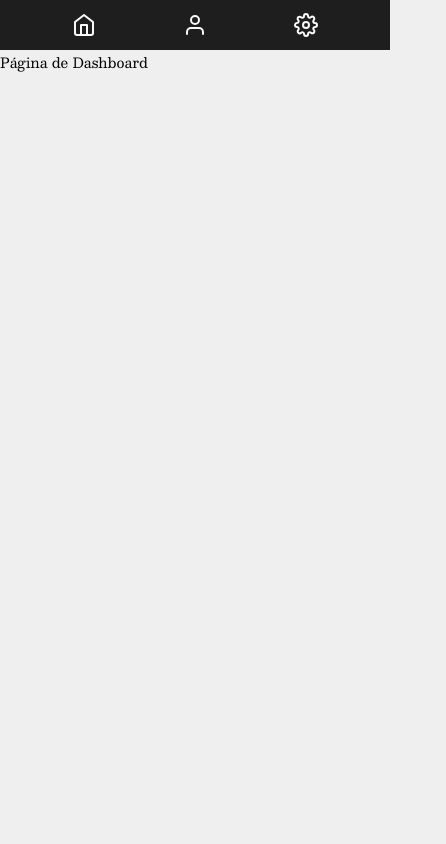
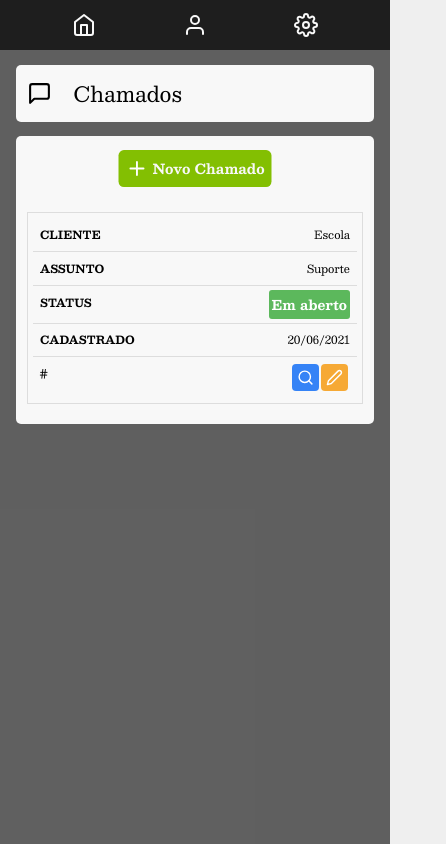
Before and after one commit to g-bolsoni/Systen, a React (Create React App) app: page /dashboard in a window 390 px wide. Shown: the whole page, 446 px wide, since content can reach past the window. Built offline with nearby package versions, Linux system fonts and the light colour scheme; no server answers; sample sign-in values are in the browser's storage.

Commit message:
table responsive

```diff
--- a/src/pages/Customers/index.js
+++ b/src/pages/Customers/index.js
@@ -1,13 +1,63 @@
-import React from 'react'
-import './style.scss'
+import React, {useState} from 'react'
+import './style.scss';
+import {toast} from 'react-toastify';
+import firebase from '../../services/firebaseConnection';
+
 import Header from '../../components/Header';
-
+import Title from '../../components/Title';
+import {FiUser} from 'react-icons/fi';
 
 
 export default function Customers() {
+    const [name_fantasia, setName_fantasia] = useState('');
+    const [cnpn_client, setCnpn_client] = useState('');
+    const [adress, setAdress] = useState('');
+
+    async function handleClient(e){
+        e.preventDefault()
+        if(name_fantasia !== '' && cnpn_client !== '' && adress !== ''){
+            await firebase.firestore().collection('custumers')
+            .add({
+                name_fantasia : name_fantasia,
+                cnpn_client: cnpn_client,
+                adress: adress
+            }).then(()=>{
+                setName_fantasia('');
+                setCnpn_client('');
+                setAdress('');
+                toast.info('Empresa cadastrada com sucesso!')
+            })
+            .catch((err)=>{
+                console.log(`Cadastro de usuário ${err}`);
+                toast.error('Algo deu errado, tente novamente')
+            })
+        }else{
+            toast.error('Preencha todos os campos!')
+        }
+    }
+
     return (
         <div className="customers_container">
             <Header/>
+            <div className="content">
+                <Title name="Clientes">
+                    <FiUser size={25} />
+                </Title>
+                <div className="container">
+                    <form className="form_profile" onSubmit={handleClient}>
+                        <label> Nome Fantasia:</label>
+                        <input placeholder="Nome da Empresa" type="text" value={name_fantasia} onChange={(e)=> setName_fantasia(e.target.value)} />
+
+                        <label>CNPJ:</label>
+                        <input placeholder="CNPJ da Empresa" type="text" value={cnpn_client} onChange={(e)=> setCnpn_client(e.target.value)} />
+
+                        <label> Endereço:</label>
+                        <input placeholder="Endereço da Empresa" type="text" value={adress} onChange={(e)=> setAdress(e.target.value)} />
+
+                        <button type="submit">  Cadastrar</button>
+                    </form>
+                </div>
+            </div>
         </div>
     )
 }
--- a/src/pages/Customers/style.scss
+++ b/src/pages/Customers/style.scss
@@ -0,0 +1,53 @@
+.customers_container{
+    width: 100%;
+    background-color: #0009;
+    overflow-y: scroll;
+    .container{
+        display: flex;
+        background-color: #f8f8f8;
+        border-radius:5px ;
+        padding: .8em;
+        align-items: center;
+        margin-bottom: 1em;
+        .form_profile{
+            display: flex;
+            flex-direction: column;
+            label{
+                font-size: 17px;
+                font-weight: 500;
+                padding: 5px 0;
+            }
+            input{
+                width: 100%;
+                border: 1px solid #121212;
+                border-radius: 5px;
+                background: transparent;
+                padding: 5px 0 5px 10px;
+            }
+
+            button{
+                background-color: #181c2c;
+                max-width:100%;
+                margin: 1.5em 0;
+                color:#f8f8f8;
+                padding: .3em 0;
+                border-radius: 5px;
+                text-align: center;
+                cursor: pointer;
+                position: relative;
+                transition: .3s all ease;
+            }
+            button:after{
+                content: '';
+                position: absolute;
+                top: 90%;
+                background-color: #181c2c;
+                left: 50%;
+                width: 0;
+                height: 2px;
+                margin-top: 4px;
+                transition: .3s all ease;
+            }
+        }
+    }
+}
--- a/src/pages/Dashboard/index.js
+++ b/src/pages/Dashboard/index.js
@@ -1,11 +1,61 @@
-import { useContext } from 'react';
-import { UserContext } from '../../contexts/user';
+import './style.scss'
+import { useState } from 'react';
 import Header from '../../components/Header';
+import Title from '../../components/Title';
+import { Link } from 'react-router-dom';
+
+import {FiMessageSquare,FiPlus, FiSearch, FiEdit2} from 'react-icons/fi';
 export default function Dashboard() {
+    const [called, setcalled] = useState([])
     return (
-        <div>
+        <div className="dashboard_container">
             <Header/>
-            Página de Dashboard
+            <div className="content">
+                <Title name="Chamados" >
+                    <FiMessageSquare color="#000" size={25}/>
+                </Title>
+                {called.length !== 0 ? (
+                    <div className="container dashboard">
+                        <span> Nenhum chamado registrado </span>
+                        <Link to="/new" className="new"><FiPlus size={25} color="#fff"/>Novo Chamado</Link>
+                    </div>
+                ):(
+                    <div className="container active">
+                        <Link to="/new" className="new"><FiPlus size={25} color="#fff"/>Novo Chamado</Link>
+
+                        <table>
+                            <thead>
+                                <tr>
+                                    <th scope="col">Cliente</th>
+                                    <th scope="col">Assunto</th>
+                                    <th scope="col">Status</th>
+                                    <th scope="col">Cadastrado em</th>
+                                    <th scope="col">#</th>
+                                </tr>
+
+                            </thead>
+                            <tbody>
+                                <tr>
+                                    <td data-label="Cliente">Escola</td>
+                                    <td data-label="Assunto">Suporte</td>
+                                    <td data-label="Status">
+                                        <span className="badge" style={{background:'#5cb85c'}}>Em aberto</span>
+                                    </td>
+                                    <td data-label="Cadastrado">20/06/2021</td>
+                                    <td data-label="#">
+                                        <button className="action"style={{background:'#3583f6'}}>
+                                            <FiSearch color="#fff" size={17}/>
+                                        </button>
+                                        <button className="action"style={{background:'#f6a935'}}>
+                                            <FiEdit2 color="#fff" size={17}/>
+                                        </button>
+                                    </td>
+                                </tr>
+                            </tbody>
+                        </table>
+                    </div>
+                )}
+            </div>
         </div>
     )
 }
--- /dev/null
+++ b/src/pages/Dashboard/style.scss
@@ -0,0 +1,133 @@
+.dashboard_container{
+    width: 100%;
+    background-color: #0009;
+    overflow-y: scroll;
+    .container{
+        display: flex;
+        justify-content: center;
+        align-items: center;
+        flex-direction: column;
+        background-color: #f8f8f8;
+        border-radius:5px ;
+        padding: .8em;
+        align-items: center;
+        margin-bottom: 1em;
+        span{
+            margin: 2em 0;
+            color: #fff;
+            font-weight: 600;
+            font-size: 1.2em;
+        }
+        .new{
+            float: right;
+            margin-bottom: 1.5em;
+            background-color: #83bf02;
+            color:#f8f8f8;
+            border: 0;
+            padding: .5em;
+            display: flex;
+            justify-content: center;
+            align-items: center;
+            font-size:1.1em;
+            border-radius: 6px;
+            font-weight: 600;
+            transform: scale(0.9);
+            transition: all .3s ease-in-out ;
+            svg{
+                margin-right:5px;
+            }
+            &:hover{
+                background-color: #5fd204;
+                transform: scale(1);
+            }
+        }
+
+    }
+    .container.active{
+        table{
+            border: 1px dotted #ccc;
+            border-collapse: collapse;
+            margin: 0;
+            padding: 0;
+            table-layout: fixed;
+            width: 100%;
+            caption{
+                font-size: 1.5em;
+                margin: .5em 0 .75em;
+            }
+            tr{
+                background-color: #f8f8f8;
+                border: 1px solid #ddd;
+                padding: .35em;
+                th,td{
+                    padding: .62em;
+                    text-align: center;
+                }
+                th{
+                    font-size: .85em;
+                    letter-spacing: .1em;
+                    text-transform: uppercase;
+
+                }
+                td{
+                    .action{
+                        border: 0;
+                        padding: 5px;
+                        margin-right: 2px;
+                        align-items: center;
+                        display: inline-flex;
+                        border-radius: 4px;
+
+                    }
+                    .badge{
+                        padding: 3px;
+                        border-radius: 3px;
+                        background: transparent;
+                    }
+                }
+            }
+
+        }
+    }
+}
+
+@media only screen and (max-width:768px){
+    .container.active{
+
+        table{
+            border: 0 !important;
+            tr{
+                border-bottom:3px solid #ddd;
+                display: block;
+                margin-bottom: .65em;
+            }
+            td{
+                border-bottom: 1px solid #ddd;
+                display: block;
+                font-size: .8em;
+                text-align: right !important;
+                &::before{
+                    content:attr(data-label) ;
+                    float: left;
+                    font-weight: bold;
+                    text-transform: uppercase;
+                }
+                &:last-child{
+                    border-bottom: 0;
+                }
+            }
+        }
+        caption{
+            font-size: 1.3em;
+        }
+        thead{
+            border: none;
+            clip: rect(0 0 0 0);
+            height: 1px;
+            overflow: hidden;
+            padding: 0;
+            position: absolute;
+            width: 1;
+        }
+    }
+}
```
